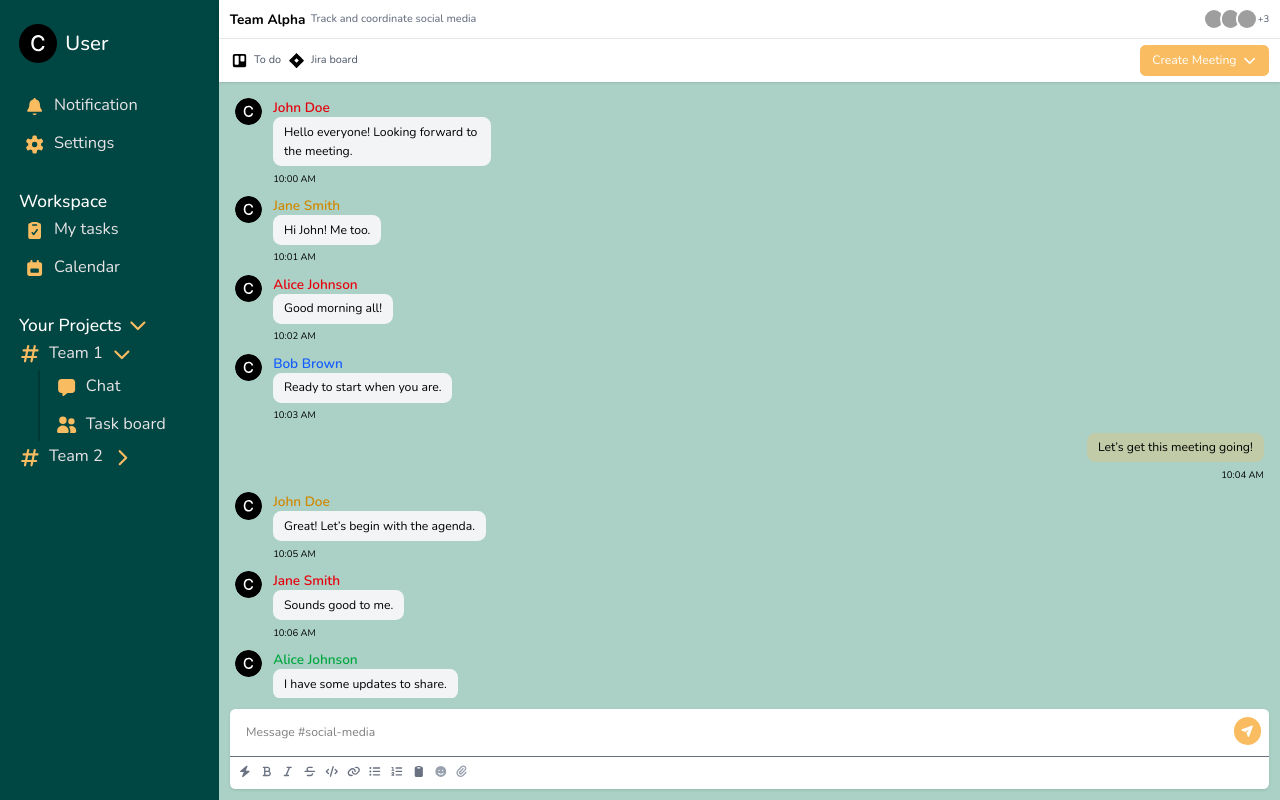
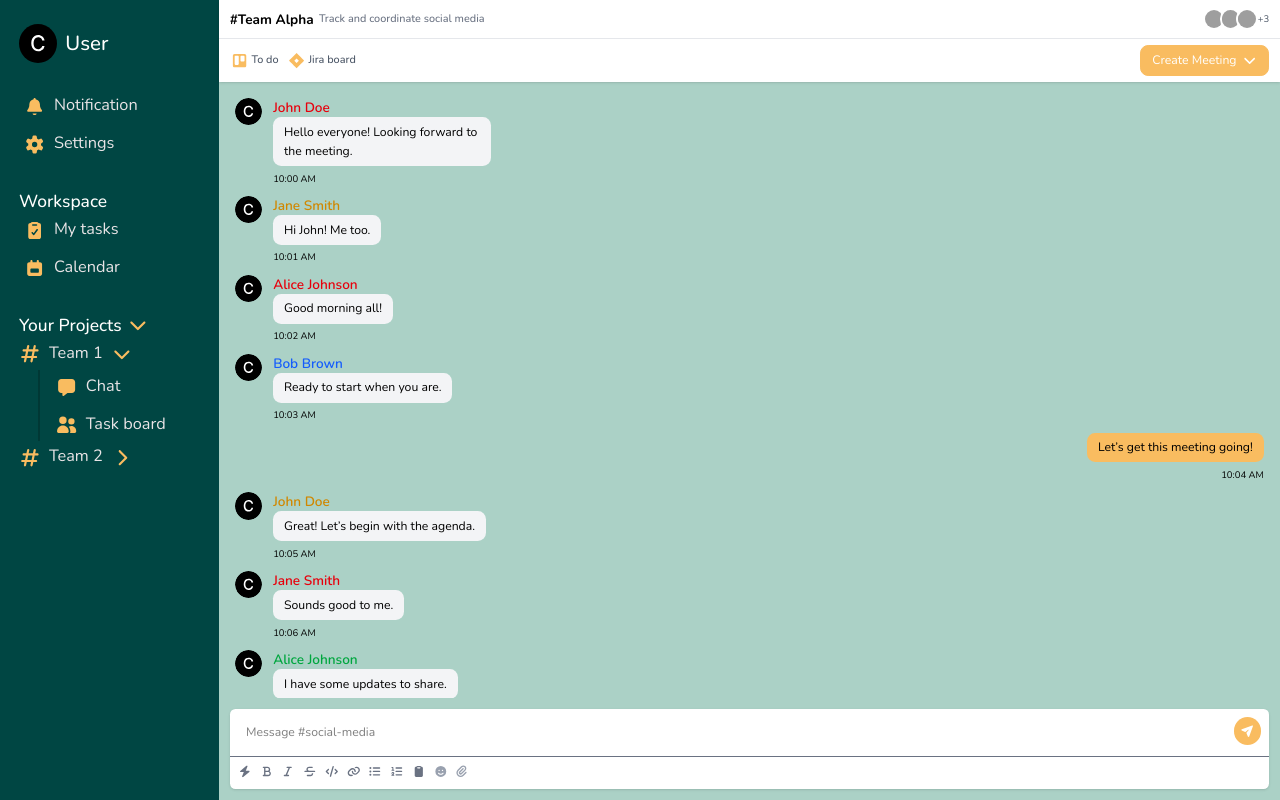
Before and after one commit to KhanhDo2604/workspace_project, a React (Vite) app: page /chat in a window 1280 px wide. Built offline with nearby package versions, Linux system fonts and the light colour scheme; grey boxes are pictures that could not be loaded.

Commit message:
Chat screen and dialog ui - done

```diff
--- a/src/components/ChatCard/index.jsx
+++ b/src/components/ChatCard/index.jsx
@@ -10,7 +10,7 @@ function ChatCard({ userIcon, userName, content, timestamp, isMe }) {
             {!isMe && <img src={userIcon} alt="" className="w-10 h-10 rounded-full" />}
             <div className={`flex flex-col ${isMe ? 'items-end' : 'items-start'} max-w-xs`}>
                 {!isMe && <h2 className={`text-xl font-semibold ${randomColor()} text`}>{userName}</h2>}
-                <div className={`${isMe ? 'bg-button/30' : 'bg-gray-100'} px-4 py-2 rounded-xl`}>
+                <div className={`${isMe ? 'bg-button' : 'bg-gray-100'} px-4 py-2 rounded-xl`}>
                     <p className="text-lg">{content}</p>
                 </div>
                 <span className="text-sm mt-2">{timestamp}</span>
--- a/src/components/Dropdown/index.jsx
+++ b/src/components/Dropdown/index.jsx
@@ -12,6 +12,8 @@ const Dropdown = ({
     placeholder = 'Select an option',
     className = '',
     variant = 'secondary',
+    size = 'md',
+    isRequired = false,
 }) => {
     const [isOpen, setIsOpen] = useState(false);
     const dropdownRef = useRef();
@@ -46,7 +48,9 @@ const Dropdown = ({
             <button
                 type="button"
                 onClick={() => setIsOpen((prev) => !prev)}
-                className={`flex items-center justify-between gap-2 px-4 py-2 rounded-lg min-w-[100px] text-lg transition ${selectedStyle} w-full`}
+                className={`flex items-center justify-between gap-2 px-4 ${
+                    size === 'lg' ? 'py-5' : 'py-2'
+                } rounded-xl min-w-[100px] text-lg transition ${selectedStyle} w-full`}
             >
                 <span>{selected || placeholder}</span>
                 <FontAwesomeIcon icon={assets.icon.dropdown} className="w-6 h-6" />
@@ -92,6 +96,8 @@ Dropdown.propTypes = {
     placeholder: PropTypes.string,
     className: PropTypes.string,
     variant: PropTypes.oneOf(['primary', 'secondary']),
+    size: PropTypes.oneOf(['md', 'lg']),
+    isRequired: PropTypes.bool,
 };
 
 export default Dropdown;
--- a/src/components/FormField/index.jsx
+++ b/src/components/FormField/index.jsx
@@ -15,6 +15,7 @@ const FormField = ({
     borderColor = 'border-button/50',
     borderRadius = 'rounded-lg',
     className = '',
+    isRequired = false,
 }) => {
     const [showPassword, setShowPassword] = useState(false);
     const isPassword = type === 'password';
@@ -40,7 +41,7 @@ const FormField = ({
                 {icon === assets.icon.lock && icon ? (
                     <img src={icon} alt="icon" className="mr-3 w-8 h-8 text-gray-400" />
                 ) : (
-                    <FontAwesomeIcon icon={icon} className="mr-3 text-gray-400" />
+                    <FontAwesomeIcon icon={icon} className={`mr-3 text-gray-400 ${isDate ? 'cursor-pointer' : ''}`} />
                 )}
 
                 {isTextarea ? (
@@ -50,6 +51,7 @@ const FormField = ({
                         placeholder={placeholder}
                         value={value}
                         onChange={onChange}
+                        required={isRequired}
                         className={`${baseClass} resize-none h-24`}
                     />
                 ) : (
@@ -60,6 +62,7 @@ const FormField = ({
                         placeholder={placeholder}
                         value={value}
                         onChange={onChange}
+                        required={isRequired}
                         className={`${baseClass} ${isDate ? 'cursor-pointer' : ''}`}
                     />
                 )}
@@ -92,6 +95,7 @@ FormField.propTypes = {
     borderColor: PropTypes.string,
     borderRadius: PropTypes.string,
     className: PropTypes.string,
+    isRequired: PropTypes.bool,
 };
 
 export default FormField;
--- a/src/components/ProjectHeader/index.jsx
+++ b/src/components/ProjectHeader/index.jsx
@@ -13,7 +13,7 @@ function ProjectHeader({ teamName, teamDescription, teamMembers }) {
             {/* Left: Team info */}
             <div className="flex items-center justify-between border-b border-gray-200 px-4 p-3">
                 <div className="flex items-center gap-2 font-bold text-xl">
-                    <span>{teamName}</span>
+                    <span>#{teamName}</span>
                     <span className="text-base text-gray-500 font-medium">{teamDescription}</span>
                 </div>
                 <div className="flex items-center -space-x-2">
@@ -31,15 +31,13 @@ function ProjectHeader({ teamName, teamDescription, teamMembers }) {
 
             {/* Middle: App icons */}
             <div className="flex items-center justify-between px-4 p-2">
-                <div className="flex items-center gap-2">
-                    <div className="flex items-center gap-2">
-                        <FontAwesomeIcon icon={assets.icon.trello} size="sm" />
+                <div className="flex items-center gap-3">
+                    <Button variant="text" startIcon={<FontAwesomeIcon icon={assets.icon.trello} size="lg" />}>
                         <span className="text-base text-gray-600">To do</span>
-                    </div>
-                    <div className="flex items-center gap-2">
-                        <FontAwesomeIcon icon={assets.icon.jira} size="sm" />
+                    </Button>
+                    <Button variant="text" startIcon={<FontAwesomeIcon icon={assets.icon.jira} size="lg" />}>
                         <span className="text-base text-gray-600">Jira board</span>
-                    </div>
+                    </Button>
                 </div>
                 <Dropdown
                     options={[
@@ -47,10 +45,10 @@ function ProjectHeader({ teamName, teamDescription, teamMembers }) {
                         { label: 'Scheduled meeting', value: 'scheduled_meeting', icon: assets.icon.clock },
                     ]}
                     onSelect={(option) => {
-                        if (option.value === 'instant_meeting') {
+                        if (option.value === 'scheduled_meeting') {
                             dispatch(dialogActions.openAddScheduleDialog());
                         } else {
-                            // Handle scheduled meeting
+                            // Handle instant meeting
                         }
                     }}
                     placeholder="Create Meeting"
--- a/src/pages/Chat/index.jsx
+++ b/src/pages/Chat/index.jsx
@@ -80,9 +80,9 @@ function ChatScreen() {
     return (
         <div className="bg-secondary h-screen flex flex-col">
             <ProjectHeader {...teamInfo} />
-            <div className="relative">{isOpenAddScheduleDialog && <AddScheduleDialog />}</div>
-            <div className="flex-1 p-6 overflow-y-auto">
-                {/* Chat messages will go here */}
+            <div className={`relative ${isOpenAddScheduleDialog ? 'overflow-hidden' : 'overflow-y-auto'} h-full`}>
+                <div className="flex-1 p-6">
+                    {/* Chat messages */}
                     <div className="space-y-4">
                         {chatData.map((message, index) => (
                             <ChatCard
@@ -96,6 +96,19 @@ function ChatScreen() {
                         ))}
                     </div>
                 </div>
+
+                {/* Dialog & Overlay */}
+                {isOpenAddScheduleDialog && (
+                    <div className="absolute inset-0 z-50">
+                        <div className="absolute inset-0 bg-black/30" />
+
+                        <div className="absolute top-1/2 left-1/2 transform -translate-x-1/2 -translate-y-1/2 z-50">
+                            <AddScheduleDialog />
+                        </div>
+                    </div>
+                )}
+            </div>
+
             <div className="p-4 w-full">
                 {/* Chat editor will go here */}
                 <ChatEditor
--- a/src/store/index.js
+++ b/src/store/index.js
@@ -1,11 +1,13 @@
 import { configureStore } from '@reduxjs/toolkit';
 import dialogReducer from './slices/DialogSlice';
 import meetingReducer from './slices/MeetingSlice';
+import sideBarReducer from './slices/SideBarSlice';
 
 const store = configureStore({
     reducer: {
         dialog: dialogReducer,
         meeting: meetingReducer,
+        sideBar: sideBarReducer,
     },
 });
 
--- /dev/null
+++ b/src/store/slices/SideBarSlice.js
@@ -0,0 +1,16 @@
+import { createSlice } from '@reduxjs/toolkit';
+
+const sideBarSlice = createSlice({
+    name: 'sideBar',
+    initialState: {
+        currentTab: '',
+    },
+    reducers: {
+        setCurrentTab: (state, action) => {
+            state.currentTab = action.payload;
+        },
+    },
+});
+
+export const sideBarActions = sideBarSlice.actions;
+export default sideBarSlice.reducer;
--- a/src/style.css
+++ b/src/style.css
@@ -24,6 +24,27 @@ button {
     cursor: pointer;
 }
 
+/* width */
+::-webkit-scrollbar {
+    width: 8px;
+}
+
+/* Track */
+::-webkit-scrollbar-track {
+    background: transparent;
+}
+
+/* Handle */
+::-webkit-scrollbar-thumb {
+    background: #e8e4e6;
+    border-radius: 5px;
+}
+
+/* Handle on hover */
+::-webkit-scrollbar-thumb:hover {
+    background: #555;
+}
+
 /* .main_theme {
     --color-primary: "#004643";
     --color-secondary: "#abd1c6";
```
Also changed, not shown: src/components/layout/DefaultLayout/Sidebar/index.jsx (+34 -4 lines), src/pages/Chat/AddScheduleDialog.jsx (+15 -8 lines). Lines whose indentation alone changed are shown as unchanged.
